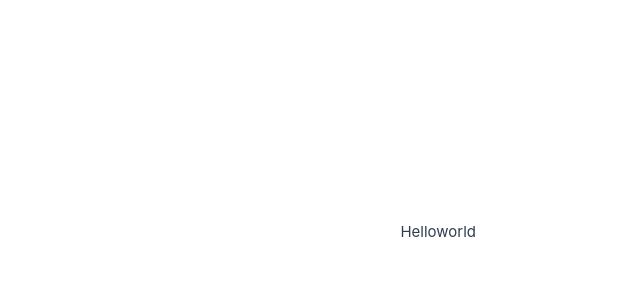
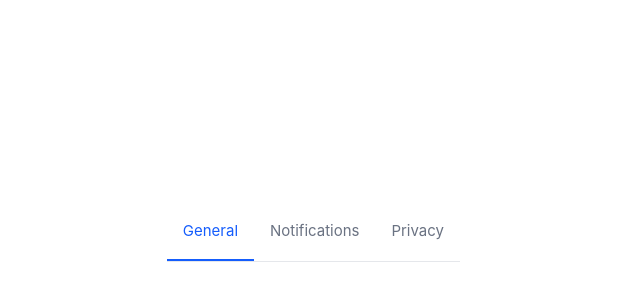
Before and after one commit to lucerorap/vue3-courses, a Vue app in the folder medium-projects/vue-settings/: page / in a window 1280 px wide. Shown: the part 168-468 px from the top of the page, without its empty margins (164-804 px from the left). Built offline with nearby package versions, Linux system fonts and the light colour scheme.

Commit message:
Vue Settings: Rendering Tab COntent using Dynamic Components

```diff
--- a/medium-projects/vue-settings/src/App.vue
+++ b/medium-projects/vue-settings/src/App.vue
@@ -1,6 +1,19 @@
+<template>
+  <main class="max-w-2xl mx-auto px-4">
+    <nav class="font-medium text-center text-gray-500 border-b border-gray-200 mb-4">
+      <ul class="flex flex-wrap -mb-px">
+        <li v-for="tab in tabs" :key="tab.key">
+          <TabLink :tab="tab" :current-tab="currentTab" @click="currentTab = tab.key" />
+        </li>
+      </ul>
+    </nav>
+  </main>
+</template>
+
 <script setup lang="ts">
 import { ref } from 'vue';
 import type { Tab, TabKey } from '@/types';
+import TabLink from '@/components/TabLink.vue';
 
 const tabs: Tab[] = [
   {
@@ -19,7 +32,3 @@
 
 const currentTab = ref<TabKey>('General');
 </script>
-
-<template>
-  <main>Helloworld</main>
-</template>
--- a/medium-projects/vue-settings/src/components/TabLink.vue
+++ b/medium-projects/vue-settings/src/components/TabLink.vue
@@ -1,11 +1,21 @@
 <template>
-  <div>Link</div>
+  <button
+    :class="{
+      'p-4 border-b-2': true,
+      'border-transparent': !isActive,
+      'border-b-blue-600 text-blue-600': isActive,
+    }"
+    @click="$emit('click')"
+  >
+    {{ tab.label }}
+  </button>
 </template>
 
 <script setup lang="ts">
+import { computed } from 'vue';
 import type { Tab } from '@/types';
 
-defineProps<{
+const props = defineProps<{
   currentTab: string;
   tab: Tab;
 }>();
@@ -13,4 +23,6 @@
 defineEmits<{
   click: [];
 }>();
+
+const isActive = computed(() => props.currentTab === props.tab.key);
 </script>
```
